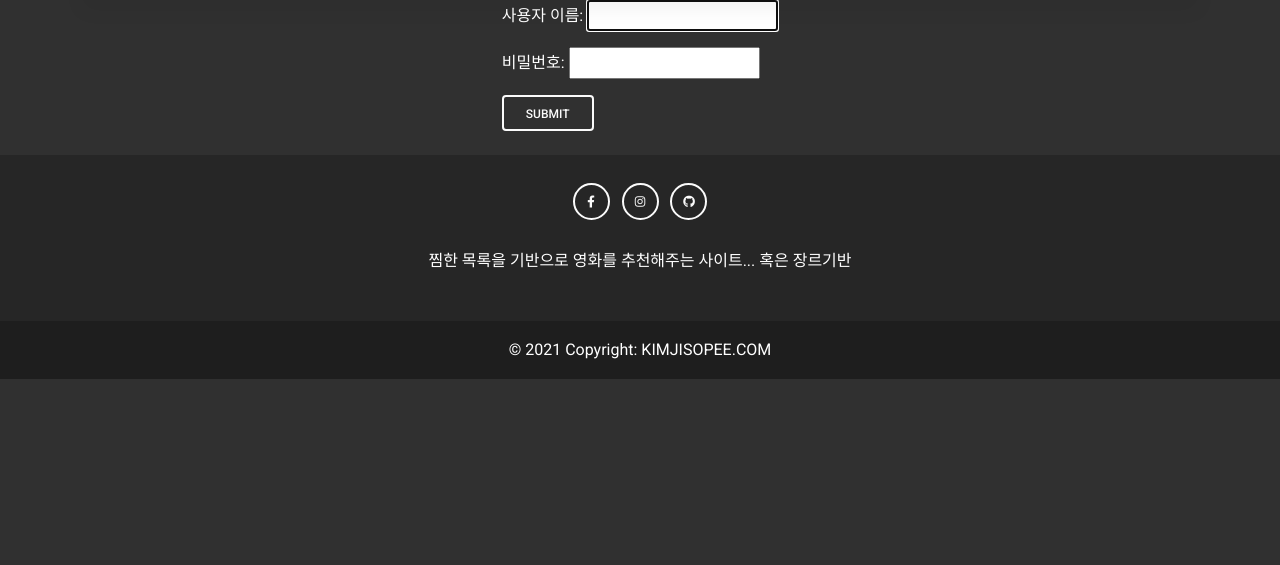
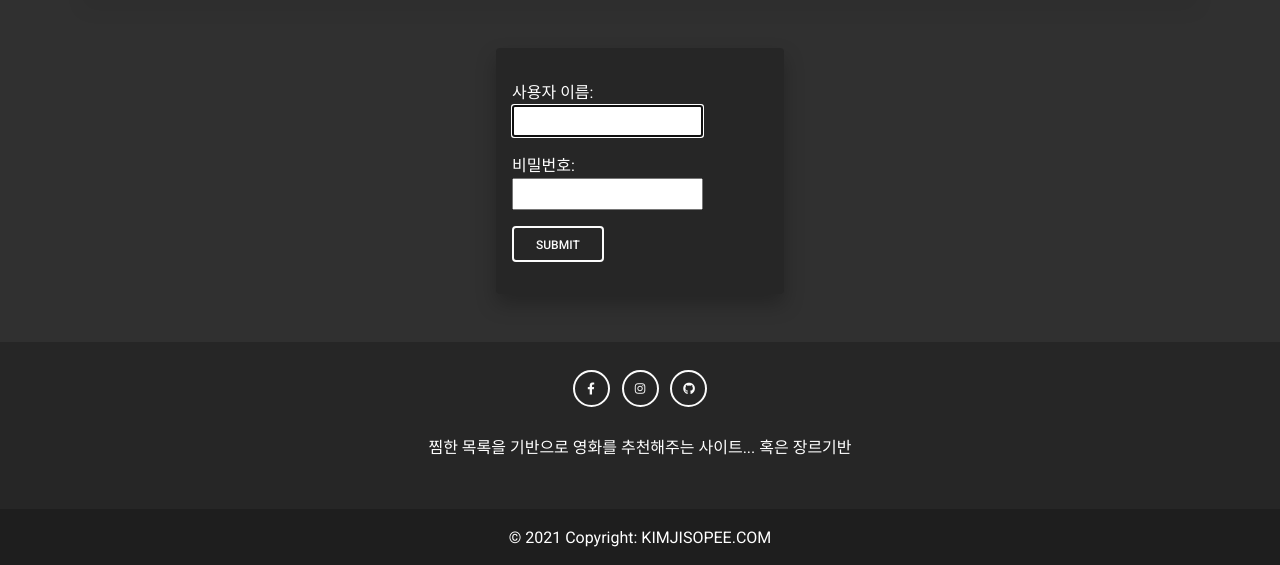
Before and after one commit to flykimjiwon/Movie_recommend_pjt, a Django app: page /accounts/login/ in a window 1280 px wide. Shown: the part 59-624 px from the top of the page. Run offline with Django 3.2, Linux system fonts and the light colour scheme.

Commit message:
login창 수정

```diff
--- a/accounts/templates/accounts/login.html
+++ b/accounts/templates/accounts/login.html
@@ -2,12 +2,15 @@
 
 {% block content %}
 
-<div class="d-flex justify-content-center">
-<form action="" method="POST" >
-  {% csrf_token %}
-  {{ form.as_p }}
-  <input type="submit" class="btn btn-outline-light mb-4">
-</form></div>
+<div class="card bg-dark m-5 mx-auto"  style="width: 18rem;">
+  <div class='card-body'>
+    <form action="" method="POST" class='my-3'>
+      {% csrf_token %}
+      {{ form.as_p }}
+      <input type="submit" class="btn btn-outline-light ms-auto">
+    </form>
+  </div>
+</div>
 
 
 {% endblock  %}
```
Also changed, not shown: accounts/templates/accounts/signup.html (+10 -6 lines), db.sqlite3.
